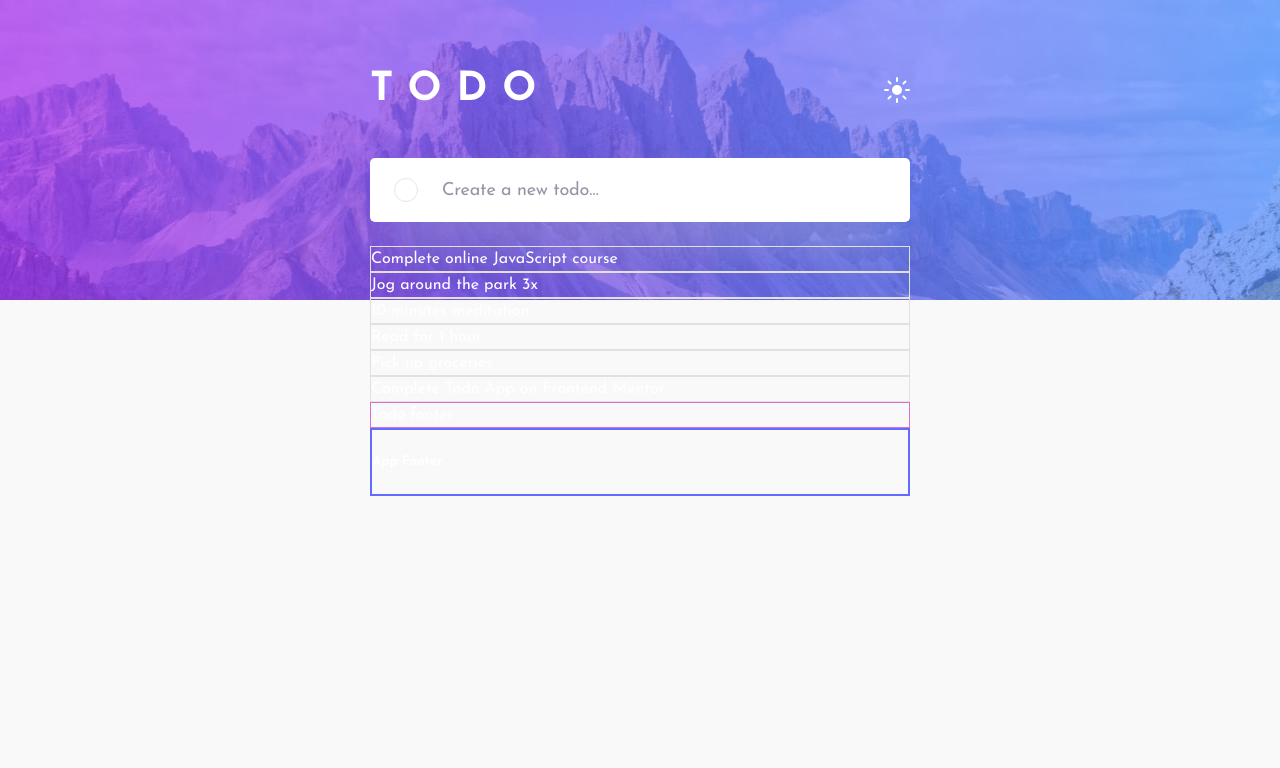
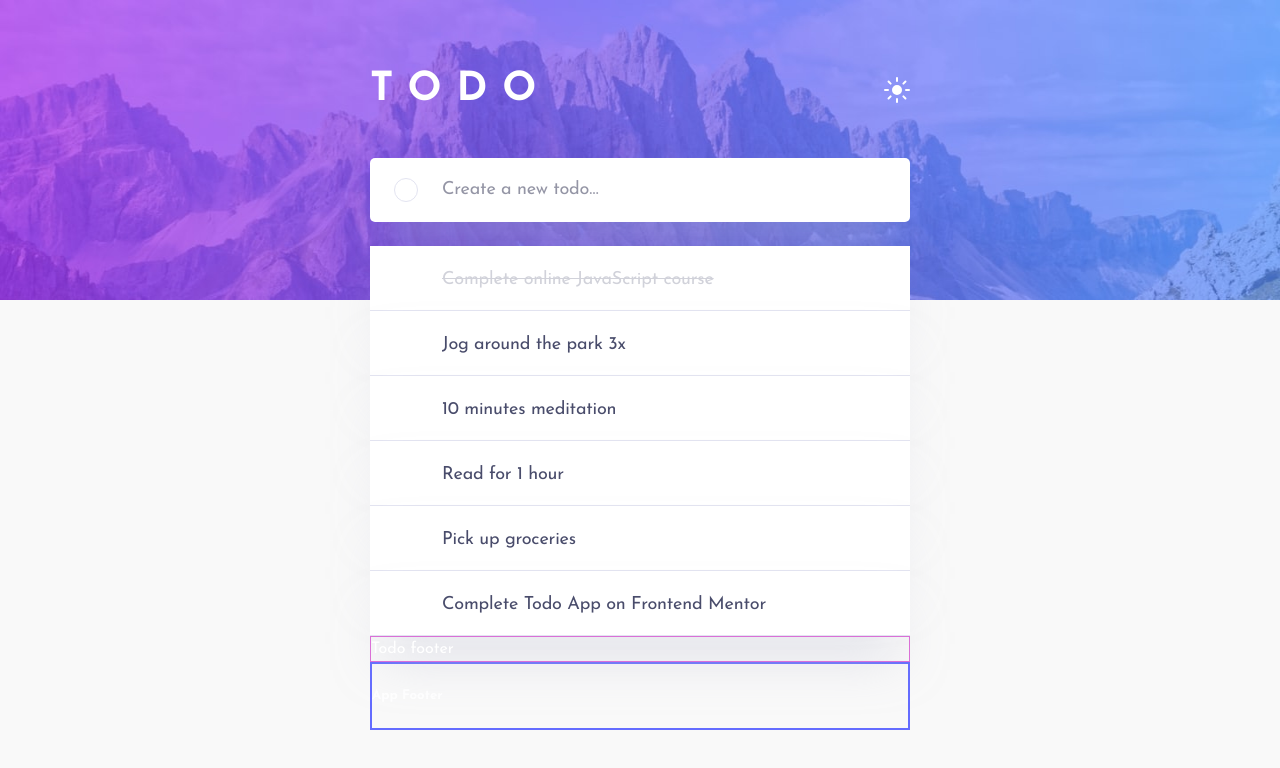
Before and after one commit to Ex-Zy/react-todo-app, a React (Vite) app: page / in a window 1280 px wide. Shown: the top 768 px of the page. Built offline with nearby package versions, Linux system fonts and the light colour scheme.

Commit message:
:star: feat: TodoList

```diff
--- a/src/assets/_mixins.scss
+++ b/src/assets/_mixins.scss
@@ -3,3 +3,38 @@
     @content;
   }
 }
+
+@mixin input(
+  $fs: var(--fs-add-todo),
+  $p-inline: 72px 40px,
+  $h: 64px,
+  $lh: 68px,
+  $ls: -0.01em,
+  $radius: var(--radius),
+  $color: var(--color-text-add-todo),
+  $bg: var(--bg-color-add-todo),
+  $shadow: var(--shadow-add-todo)
+) {
+  display: block;
+
+  width: 100%;
+  height: $h;
+  padding-inline: $p-inline;
+
+  font-family: 'Josefin Sans', sans-serif;
+  font-size: $fs;
+  line-height: $lh;
+  color: $color;
+  letter-spacing: $ls;
+
+  background: $bg;
+  border: 0;
+
+  @if $radius {
+    border-radius: $radius;
+  }
+
+  @if $shadow {
+    box-shadow: $shadow;
+  }
+}
--- a/src/assets/_variables.scss
+++ b/src/assets/_variables.scss
@@ -1,6 +1,7 @@
 :root {
   // General
   --radius: 5px;
+  --bg-color-divider: #393a4b;
 
   // App
   --bg-color-app: #171823;
@@ -17,7 +18,6 @@
   // TodoListItem
   --fs-todo-item: 18px;
   --bg-color-todo-item: #25273d;
-  --border-color-todo-item: #393a4b;
   --color-text-todo-item: #c8cbe7;
   --color-text-todo-item-completed: #4d5067;
 
--- a/src/assets/index.scss
+++ b/src/assets/index.scss
@@ -19,6 +19,9 @@ body {
 }
 
 [data-theme='light'] {
+  // General
+  --bg-color-divider: #e3e4f1;
+
   // App
   --bg-color-app: #f9f9f9;
   --bg-image-app: url('@/assets/bg-desktop-light.jpg');
@@ -29,9 +32,17 @@ body {
   --bg-color-add-todo: #fff;
   --shadow-add-todo: 0 35px 50px -15px rgba(194, 195, 214, 0.5);
   --border-color-add-todo-checkbox: #e3e4f1;
+
+  // TodoListItem
+  --bg-color-todo-item: #fff;
+  --color-text-todo-item: #494c6b;
+  --color-text-todo-item-completed: #d1d2da;
 }
 
 [data-theme='dark'] {
+  // General
+  --bg-color-divider: #393a4b;
+
   // App
   --bg-color-app: #171823;
   --bg-image-app: url('@/assets/bg-desktop-dark.jpg');
@@ -42,4 +53,9 @@ body {
   --bg-color-add-todo: #25273d;
   --shadow-add-todo: 0 35px 50px -15px rgba(0, 0, 0, 0.5);
   --border-color-add-todo-checkbox: #393a4b;
+
+  // TodoListItem
+  --bg-color-todo-item: #25273d;
+  --color-text-todo-item: #c8cbe7;
+  --color-text-todo-item-completed: #4d5067;
 }
--- a/src/components/AddTodo/AddTodo.scss
+++ b/src/components/AddTodo/AddTodo.scss
@@ -6,22 +6,18 @@
   }
 
   &__input {
-    display: block;
+    @include input;
 
-    width: 100%;
-    height: 64px;
-    padding-inline: 72px 40px;
-
-    font:
-      18px/1 'Josefin Sans',
-      sans-serif;
-    color: var(--color-text-add-todo);
-    letter-spacing: -0.01em;
-
-    background: var(--bg-color-add-todo);
-    border: 0;
-    border-radius: var(--radius);
-    box-shadow: var(--shadow-add-todo);
+    @include mobile {
+      @include input(
+        $fs: 12px,
+        $p-inline: 52px 20px,
+        $h: 48px,
+        $lh: 48px,
+        $ls: -0.17px,
+        $radius: null
+      );
+    }
   }
 
   &__input:focus-within {
@@ -34,6 +30,12 @@
   }
 
   &__checkbox {
+    @include mobile {
+      left: 20px;
+      width: 20px;
+      height: 20px;
+    }
+
     position: absolute;
     top: 50%;
     left: 24px;
--- a/src/components/Todo/Todo.scss
+++ b/src/components/Todo/Todo.scss
@@ -5,3 +5,8 @@
     margin-top: 24px;
   }
 }
+
+.todo-divider {
+  height: 1px;
+  background: var(--bg-color-divider);
+}
--- a/src/components/Todo/Todo.tsx
+++ b/src/components/Todo/Todo.tsx
@@ -2,7 +2,7 @@ import '@/components/Todo/Todo.scss'
 import TodoListItem from '@/components/TodoListItem'
 import TodoFooter from '@/components/TodoFooter'
 import { TodoItem } from '@/types'
-import React from 'react'
+import React, { Fragment } from 'react'
 
 interface TodoProps {
   todos: TodoItem[]
@@ -13,7 +13,10 @@ const Todo: React.FC<TodoProps> = ({ todos }) => {
     <div className="todo todo--margin">
       <div className="todo-list">
         {todos.map((todo) => (
-          <TodoListItem key={todo.id} todo={todo} />
+          <Fragment key={todo.id}>
+            <TodoListItem todo={todo} />
+            <div className="todo-divider" />
+          </Fragment>
         ))}
       </div>
       <TodoFooter />
--- a/src/components/TodoListItem/TodoListItem.scss
+++ b/src/components/TodoListItem/TodoListItem.scss
@@ -1,3 +1,26 @@
 .todo-item {
-  border: 1px solid #e1e1e1;
+  @include input(
+    $fs: var(--fs-todo-item),
+    $radius: null,
+    $color: var(--color-text-todo-item),
+    $bg: var(--bg-color-todo-item)
+  );
+
+  @include mobile {
+    @include input(
+      $fs: 12px,
+      $p-inline: 52px 20px,
+      $h: 48px,
+      $lh: 48px,
+      $ls: -0.17px,
+      $radius: null,
+      $color: var(--color-text-todo-item),
+      $bg: var(--bg-color-todo-item)
+    );
+  }
+
+  &--completed {
+    color: var(--color-text-todo-item-completed);
+    text-decoration: line-through;
+  }
 }
--- a/src/components/TodoListItem/TodoListItem.tsx
+++ b/src/components/TodoListItem/TodoListItem.tsx
@@ -7,7 +7,13 @@ interface TodoListItemProps {
 }
 
 const TodoListItem: React.FC<TodoListItemProps> = ({ todo }) => {
-  return <div className="todo-item">{todo.text}</div>
+  return (
+    <div
+      className={`todo-item ${todo.completed ? 'todo-item--completed' : ''}`}
+    >
+      {todo.text}
+    </div>
+  )
 }
 
 export default TodoListItem
```
